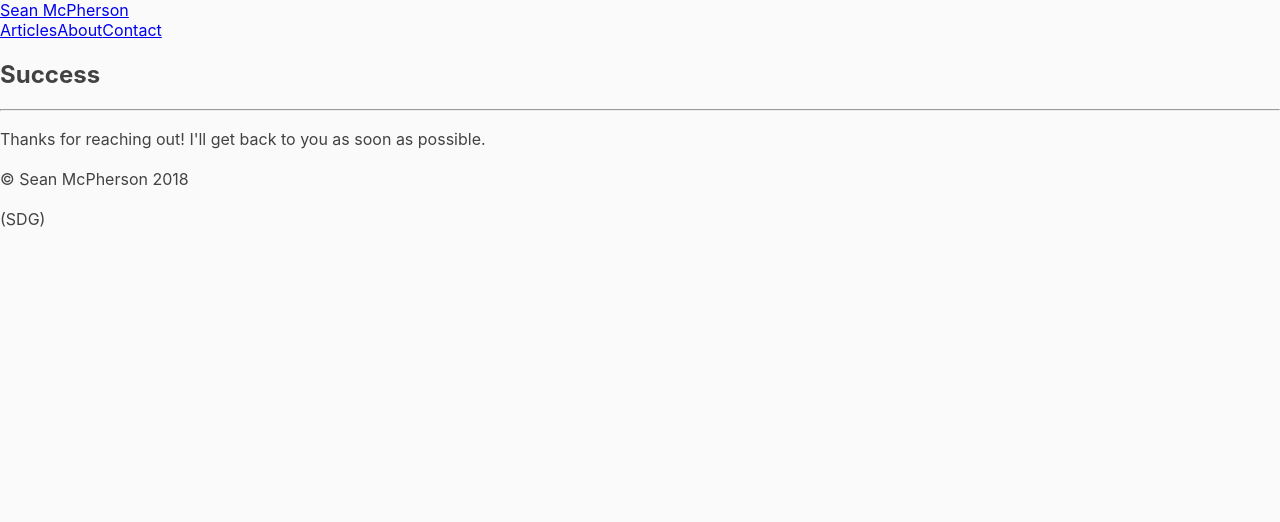
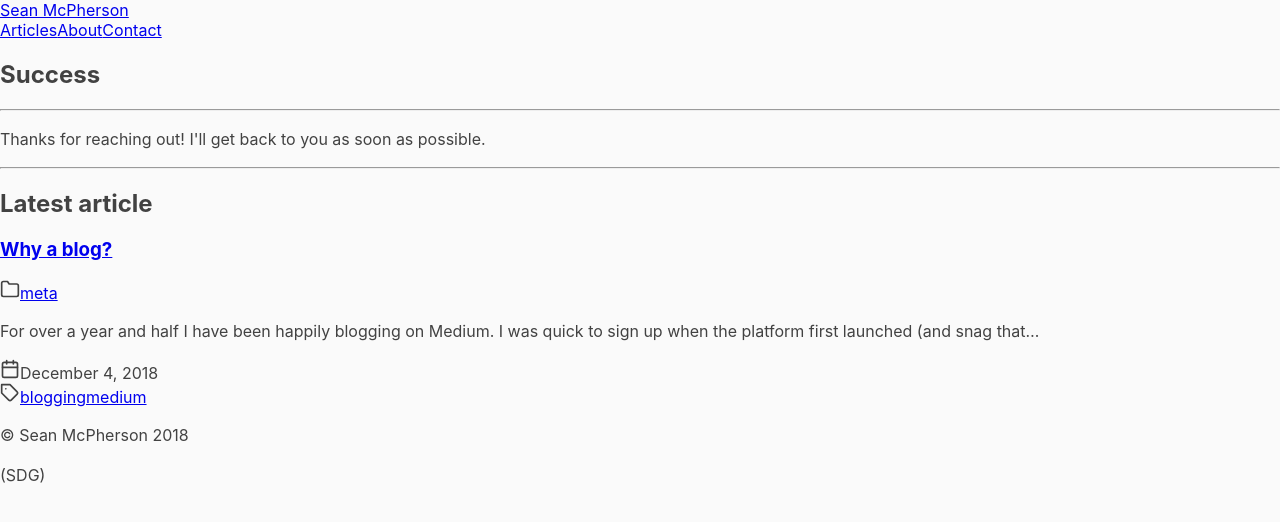
Before and after one commit to SeanMcP/.com, a Gatsby site: page /success in a window 1280 px wide. Built offline with nearby package versions, Linux system fonts and the light colour scheme; Gatsby itself is replaced by a stand-in of ours; some packages are replaced by stand-ins of ours.

Commit message:
📚 Add recent article to success page

```diff
--- a/src/pages/success.js
+++ b/src/pages/success.js
@@ -5,10 +5,13 @@ import get from 'lodash/get';
 
 import Layout from '../components/Layout';
 import PageHeader from '../components/common/PageHeader';
+import PostPreview from '../components/post/PostPreview';
 
 const SuccessPage = ({ data, location }) => {
     const siteTitle = get(data, 'site.siteMetadata.title');
     const siteDescription = get(data, 'site.siteMetadata.description');
+    const posts = get(data, 'allMarkdownRemark.edges');
+
     return (
         <Layout location={location} title={siteTitle}>
             <Helmet
@@ -20,6 +23,23 @@ const SuccessPage = ({ data, location }) => {
                 <h1>Success</h1>
             </PageHeader>
             <p>Thanks for reaching out! I'll get back to you as soon as possible.</p>
+            <hr />
+            <h2>Latest article</h2>
+            {posts.map(({ node }) => (
+                <PostPreview
+                    key={node.fields.slug}
+                    author={node.frontmatter.author}
+                    category={node.frontmatter.category}
+                    condensed
+                    content={node.frontmatter.summary || node.excerpt}
+                    date={node.frontmatter.date}
+                    slug={node.fields.slug}
+                    tags={node.frontmatter.tags}
+                    title={
+                        get(node, 'frontmatter.title') || node.fields.slug
+                    }
+                />
+            ))}
         </Layout>
     );
 };
@@ -34,5 +54,25 @@ export const pageQuery = graphql`
                 description
             }
         }
+        allMarkdownRemark(
+            filter: { frontmatter: { published: { eq: true } } }
+            limit: 1
+        ) {
+            edges {
+                node {
+                    excerpt
+                    fields {
+                        slug
+                    }
+                    frontmatter {
+                        date(formatString: "MMMM D, YYYY")
+                        category
+                        summary
+                        tags
+                        title
+                    }
+                }
+            }
+        }
     }
 `;
```
